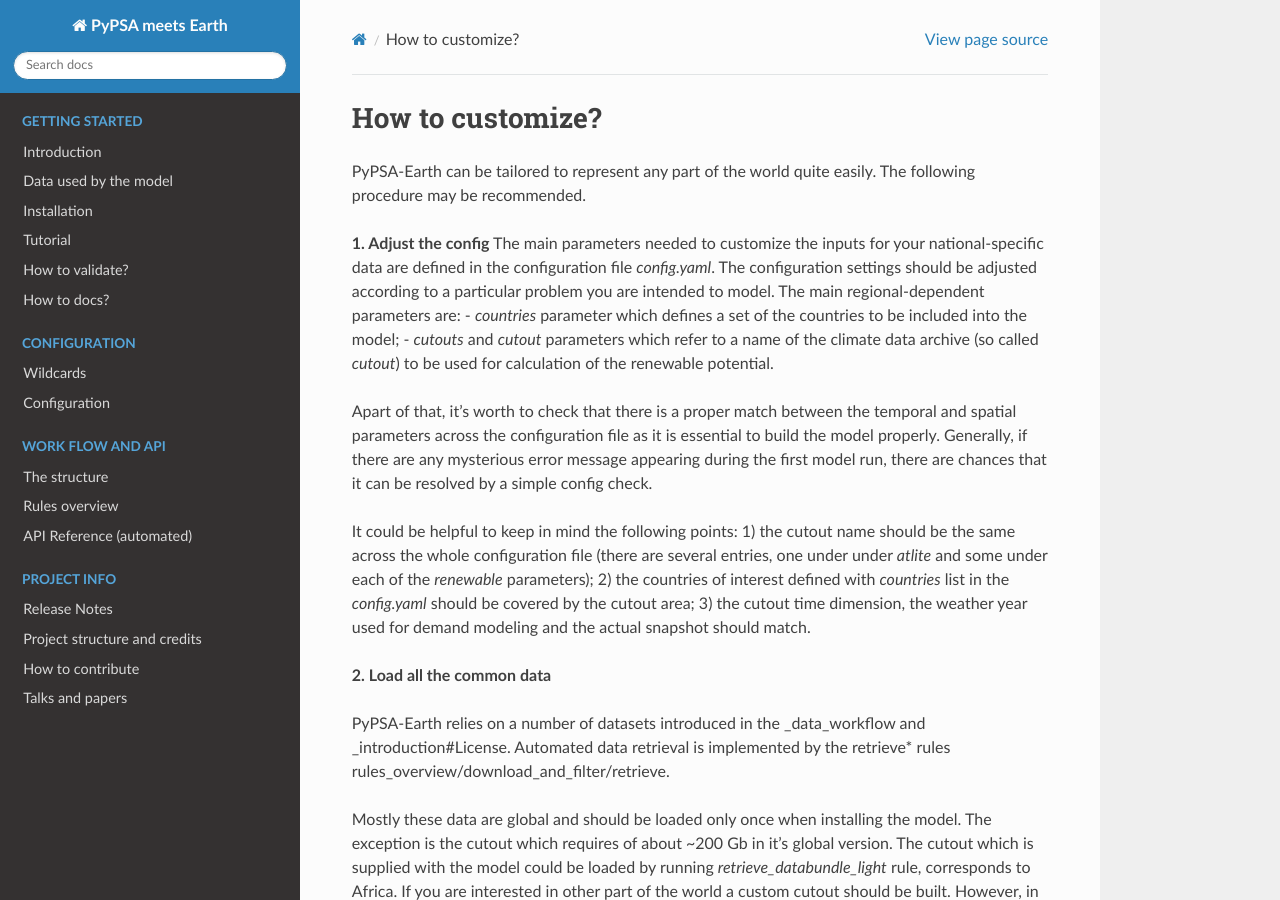
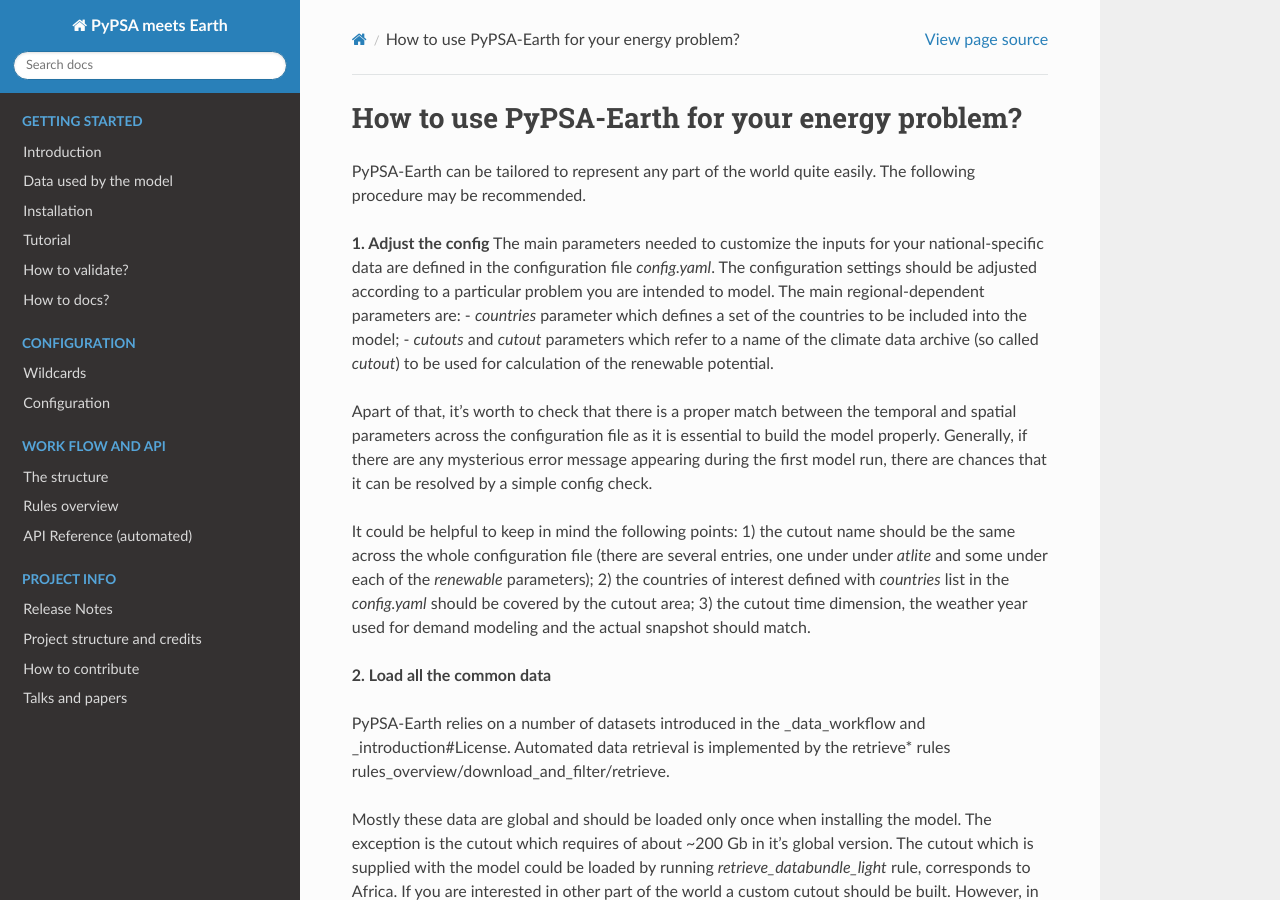
Before and after one commit to pypsa-meets-earth/pypsa-earth, a Sphinx documentation site: the page built from doc/how_to_fit_to_territory.rst, in a window 1280 px wide and 900 px high. Built offline with Sphinx 7.4.7 and the Read the Docs theme 2.0.0, drawn with Linux system fonts in a browser that asks for light colours; pages that are not in the unit, such as notebooks, are missing from menus; the version number could not be read and is left out.

Commit message:
Improve title

```diff
--- a/doc/how_to_fit_to_territory.rst
+++ b/doc/how_to_fit_to_territory.rst
@@ -6,7 +6,7 @@
 .. _how_to_customize:
 
 ##########################################
-How to customize?
+How to use PyPSA-Earth for your energy problem?
 ##########################################
 
 PyPSA-Earth can be tailored to represent any part of the world quite easily. The following procedure may be recommended.
```
